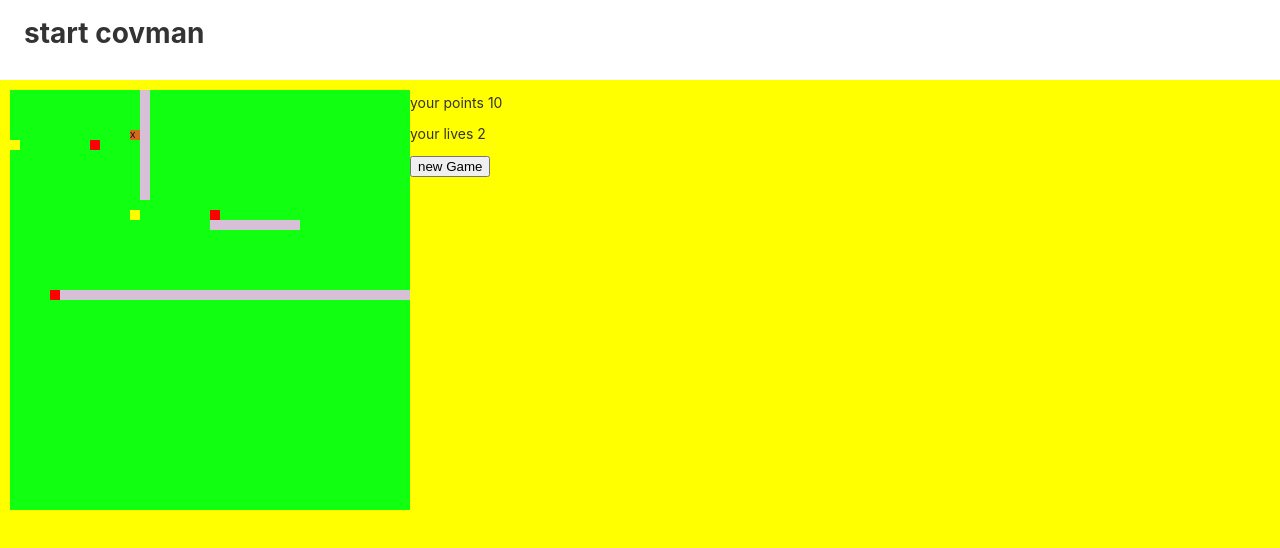
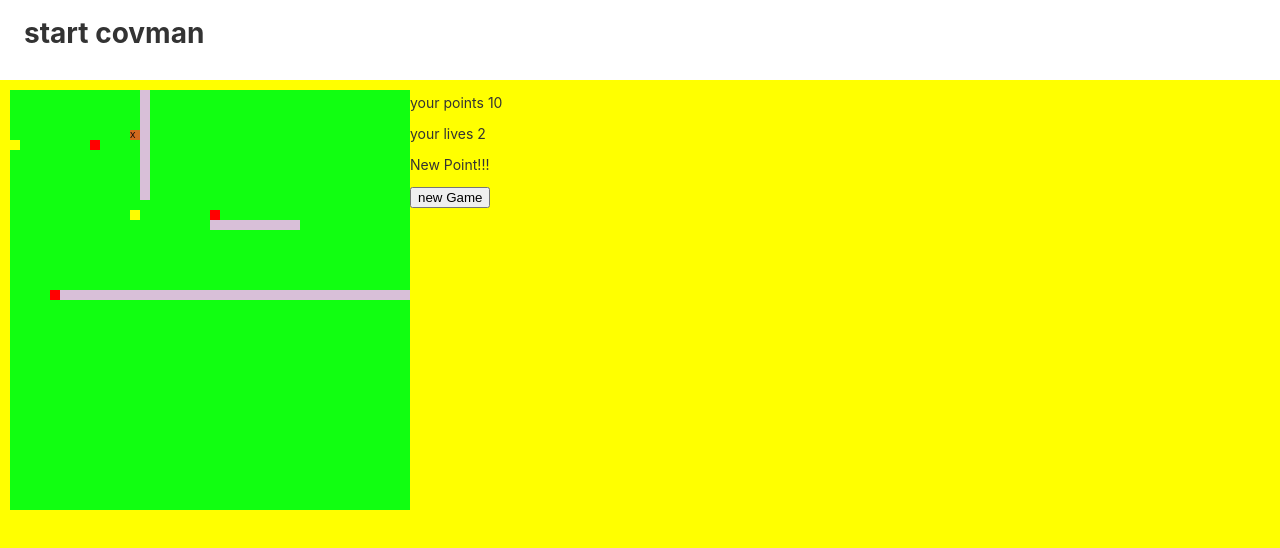
Before and after one commit to munich99/covman, an Angular app: page /game in a window 1280 px wide. Shown: the top 548 px of the page. Built offline with nearby package versions, Linux system fonts and the light colour scheme.

Commit message:
little correction

```diff
--- a/src/app/main-part/points-table/points-table.component.html
+++ b/src/app/main-part/points-table/points-table.component.html
@@ -4,3 +4,6 @@
 <p>
   your lives {{liveToDie}}
 </p>
+<p>
+  New Point!!!
+</p>
```
